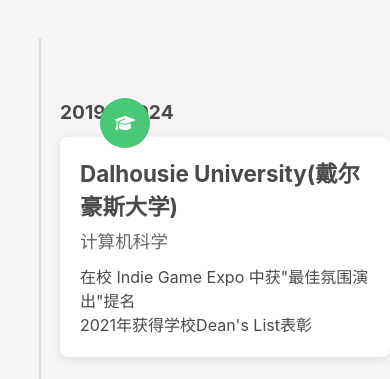
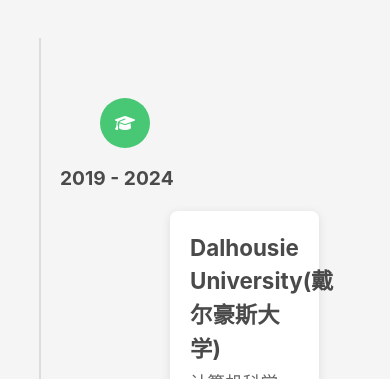
Before and after one commit to FUNBIGBABY/CV, a plain HTML site: page index.html in a window 390 px wide. Shown: the part 465-844 px from the top of the page. Drawn offline with nearby package versions, Linux system fonts and the light colour scheme; some packages are replaced by stand-ins of ours; a script that the page names is missing.

Commit message:
fix: fix icon error in wechat browser

```diff
--- a/css/style.css
+++ b/css/style.css
@@ -401,10 +401,12 @@ body {
     }
 
 
-   .timeline__event__icon {
-        left: 40px;
+    .timeline__event__icon {
+        position: relative;
+        left: 0;
         transform: none;
-   }
+        margin: 0 0 1rem 40px;
+    }
 
     .timeline__event__date {
         width: 100%;
@@ -414,8 +416,7 @@ body {
     }
 
     .timeline__event__content {
-        width: 100%;
-        margin: 0 !important;
+        margin-top: 0.5rem;
     }
 
     .hero .title {
```
